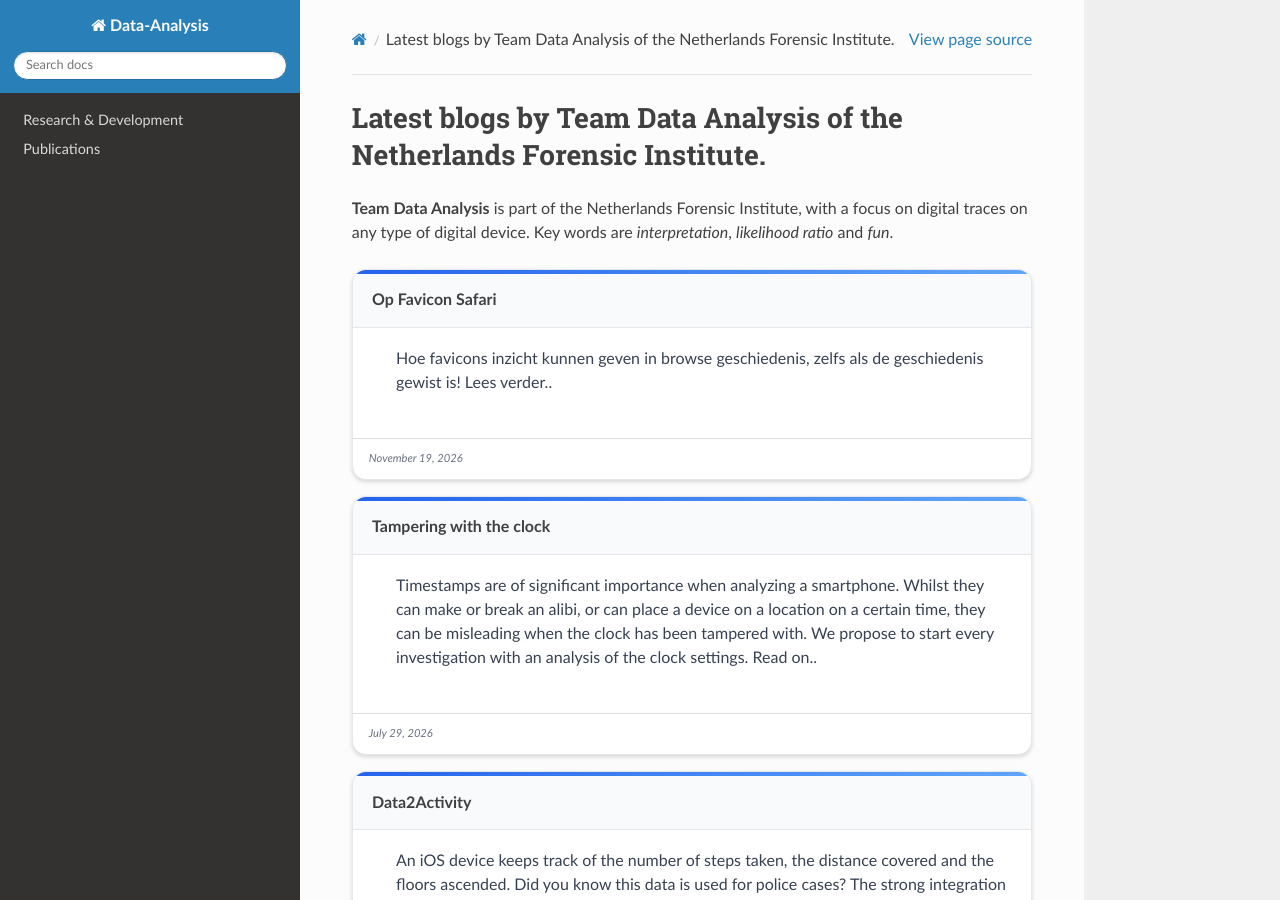
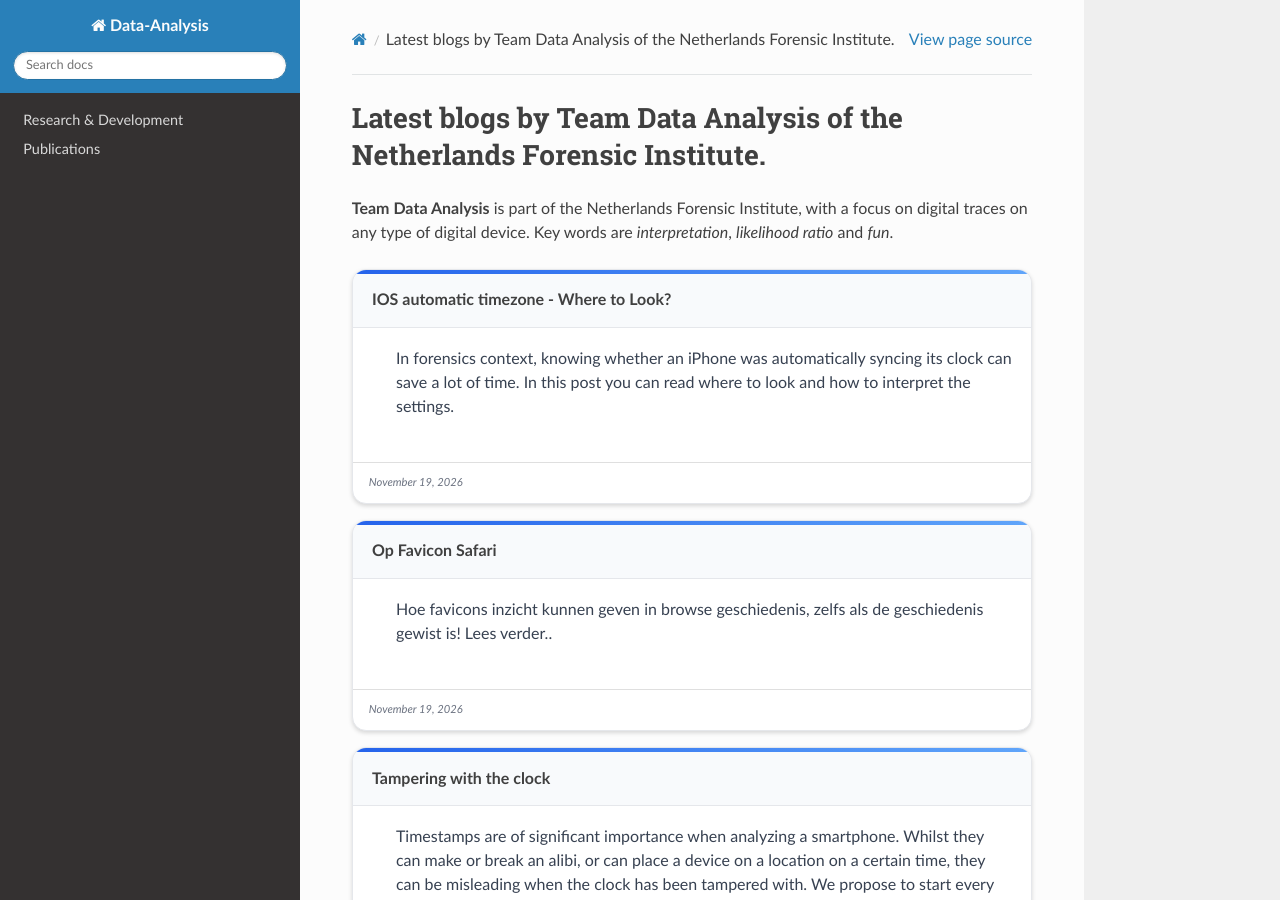
Before and after one commit to maala-nfi/dadocs, a Sphinx documentation site: the page built from docs/source/index.rst, in a window 1280 px wide and 900 px high. Built offline with Sphinx 7.4.7 and the Read the Docs theme 3.1.0, drawn with Linux system fonts in a browser that asks for light colours.

Commit message:
Index card made

```diff
--- a/docs/source/index.rst
+++ b/docs/source/index.rst
@@ -4,6 +4,16 @@ Latest blogs by Team Data Analysis of the Netherlands Forensic Institute.
 **Team Data Analysis** is part of the Netherlands Forensic Institute, with a focus on digital traces on any type of digital device.
 Key words are *interpretation*, *likelihood ratio* and *fun*.
 
+.. card::
+   :class-card: modern-card
+   :link: projects/iostimesync
+   :link-type: doc
+
+   IOS automatic timezone - Where to Look?
+   ^^^
+    In forensics context, knowing whether an iPhone was automatically syncing its clock can save a lot of time. In this post you can read where to look and how to interpret the settings.
+   +++
+   November 19, 2026
 
 .. card::
    :class-card: modern-card
--- /dev/null
+++ b/docs/source/projects/iostimesync.rst
@@ -0,0 +1 @@
+TEST
```
